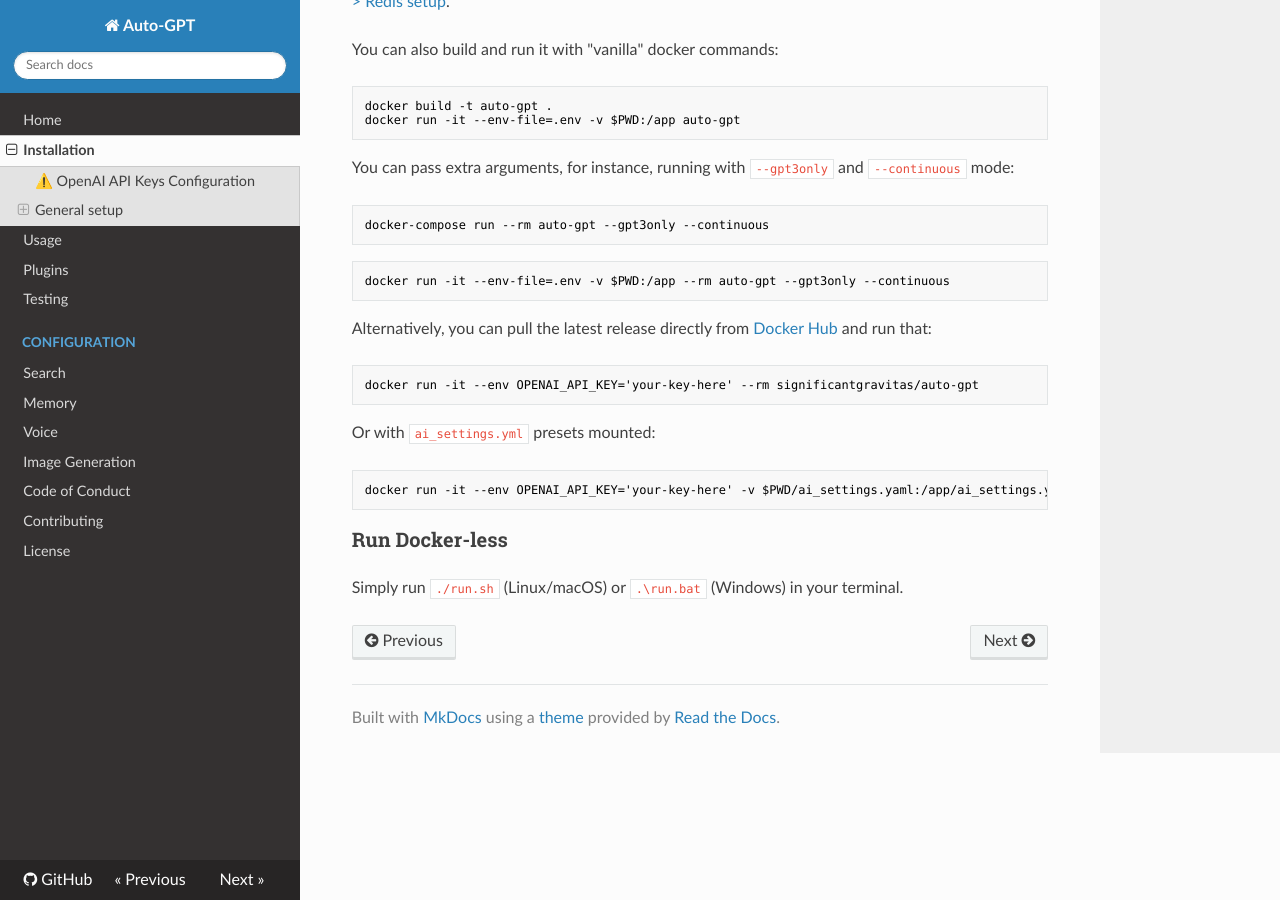
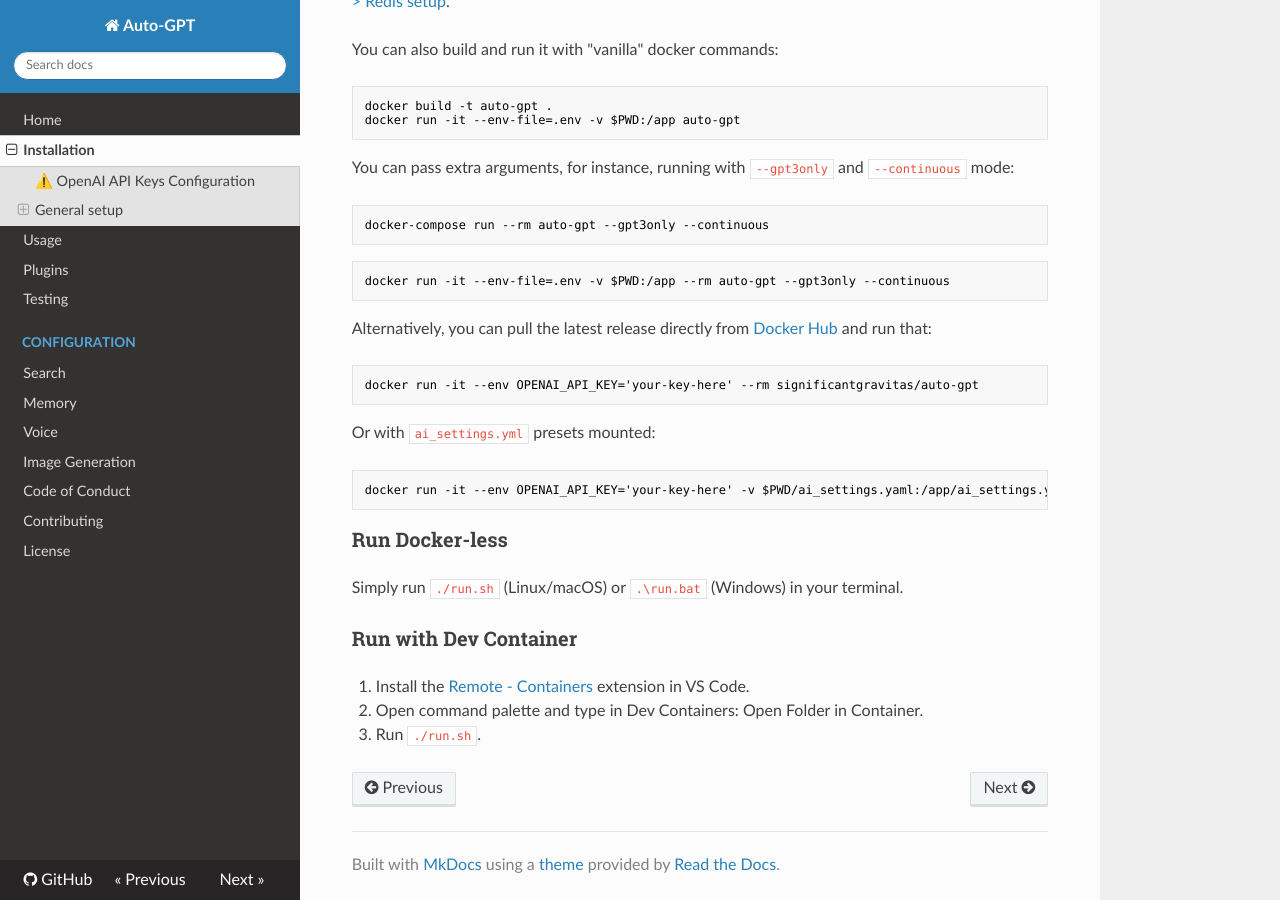
Before and after one commit to dg31234df1/tgpt, an MkDocs documentation site: the page built from docs/installation.md, in a window 1280 px wide and 900 px high, scrolled down 2435 px. Built offline with MkDocs 1.6.1, drawn with Linux system fonts in a browser that asks for light colours; nearby versions of some CDN libraries.

Commit message:
Add a little more descriptive installation instruction (#3180)
* add Dev Container installation instruction to installation.md

* add Dev Container installation instruction to installation.md

* Update installation.md

---------

Co-authored-by: Richard Beales <rich@richbeales.net>

```diff
--- a/docs/installation.md
+++ b/docs/installation.md
@@ -103,3 +103,11 @@
 ### Run Docker-less
 
 Simply run `./run.sh` (Linux/macOS) or `.\run.bat` (Windows) in your terminal.
+
+### Run with Dev Container
+
+1. Install the [Remote - Containers](https://marketplace.visualstudio.com/items?itemName=ms-vscode-remote.remote-containers) extension in VS Code.
+
+2. Open command palette and type in Dev Containers: Open Folder in Container.
+
+3. Run `./run.sh`.
```
